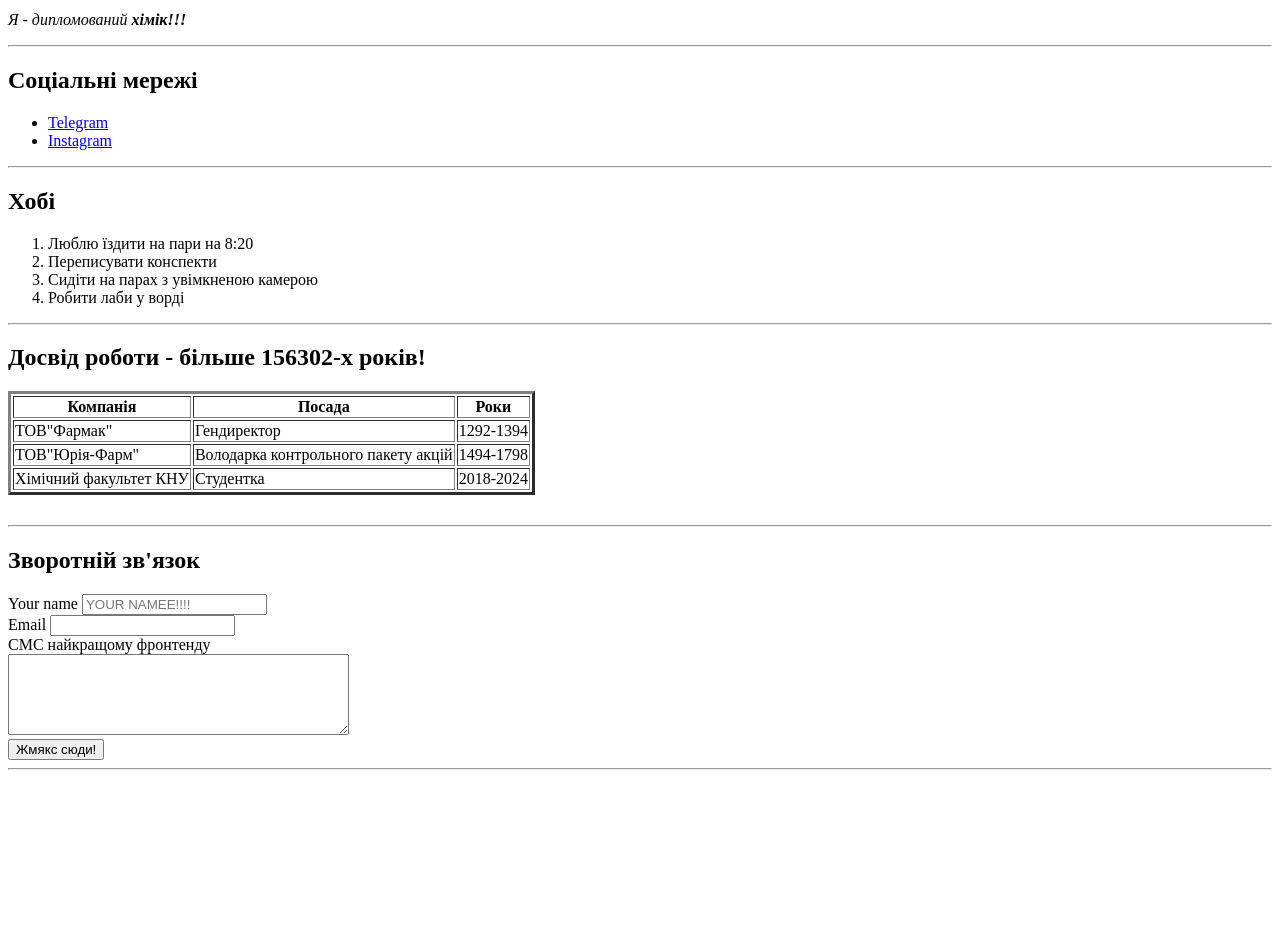
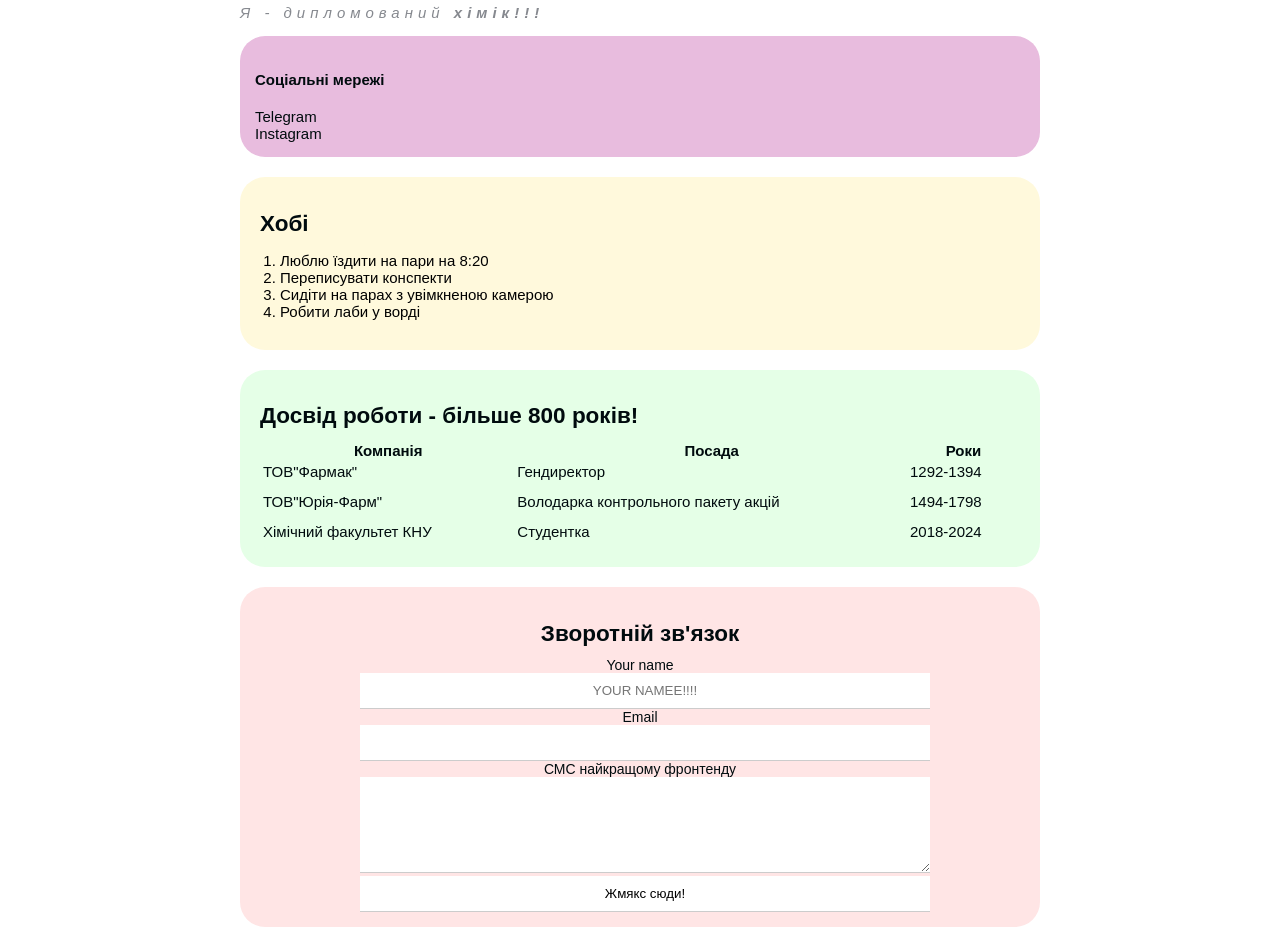
Before and after one commit to le0n04ka/cv, a plain HTML site: page index.html in a window 1280 px wide. Shown: the part 331-1278 px from the top of the page. Before the commit the page ends 1109 px from the top, so only its background shows below. Drawn offline with Linux system fonts and the light colour scheme.

Commit message:
Add files via upload

```diff
--- a/index.html
+++ b/index.html
@@ -5,50 +5,51 @@
     <meta http-equiv="X-UA-Compatible" content="IE=edge" />
     <meta name="viewport" content="width=device-width, initial-scale=1.0" />
     <title>Natalie CV</title>
+    <link rel="stylesheet" href="style.css" />
   </head>
   <body>
+    <div class="container">
+      <div class="info">
         <img
           src="https://vstup.chem.knu.ua/sites/default/files/slide97.jpg"
           alt="666"
-      width="450"
-      height="250"
+          class="photo"
         />
         <h1>Наталія Мірошник</h1>
-    <em>
-      <p>Я - дипломований <strong>хімік!!!</strong></p></em
-    >
 
-    <hr />
-    <h2>Соціальні мережі</h2>
-    <ul type="disc">
-      <li>
+        <p>Я - дипломований <strong>хімік!!!</strong></p>
+      </div>
+      <div class="social">
+        <h4>Соціальні мережі</h4>
+
         <a
           href="https://www.pm-international.com/uk/uk/?TP=40577176&gclid=Cj0KCQjwy5maBhDdARIsAMxrkw3-xG_hYFbNPWAWcGsuEbvQQkvVwhv8LYJ0Ui2sS-F4VEPIyDOrHW0aAso0EALw_wcB"
           target="_blank"
         >
           Telegram</a
         >
-      </li>
-      <li>
+        <br />
         <a
           href="https://www.pmebusiness.com/?action=product&p_id=55223&cid=220&TP=304552&lang=ru"
           target="_blank"
         >
           Instagram</a
         >
-      </li>
-    </ul>
-    <hr />
+      </div>
+
+      <div class="card bg-yellow">
         <h2>Хобі</h2>
-    <ol>
+        <ol class="list">
           <li>Люблю їздити на пари на 8:20</li>
           <li>Переписувати конспекти</li>
           <li>Сидіти на парах з увімкненою камерою</li>
           <li>Робити лаби у ворді</li>
         </ol>
-    <hr />
-    <h2>Досвід роботи - більше 156302-х років!</h2>
-    <table border="3" align="left">
+      </div>
+
+      <div class="card bg-green">
+        <h2>Досвід роботи - більше 800 років!</h2>
+        <table class="table">
           <tr>
             <th>Компанія</th>
             <th>Посада</th>
@@ -71,31 +72,34 @@
             <td>2018-2024</td>
           </tr>
         </table>
-    <br />
-    <br />
-    <br />
-    <br />
-    <br />
-    <br />
-    <br />
-    <hr />
+      </div>
+      <div class="contact">
+        <div class="card bg-purple">
           <h2>Зворотній зв'язок</h2>
           <form action="/">
-      <label for="name"> Your name</label>
+            <div class="form-group"> <label for="name"> Your name</label>
+
             <input type="text" id="name" placeholder="YOUR NAMEE!!!!" />
-    </form>
+          </form></div>
+           <div class="form-group">
               <form>
               <label for="email">Email</label>
               <input type="email" id="email" />
           </form>
+                </div>
+          <div class="form-group">
              <form>
             <label for="text">СМС найкращому фронтенду</label>
-      <br />
+
             <textarea name="text" id="" cols="40" rows="5"></textarea>
-      <br />
-      <input type="submit" value="Жмякс сюди!" />
-      <br />
-      <hr />
+            <div> <input class="btn" type="submit" value="Жмякс сюди!" />
+            </div>
+
+          </div>
+
           </form>
+        </div>
+      </div>
+    </div>
   </body>
 </html>
--- a/style.css
+++ b/style.css
@@ -0,0 +1,117 @@
+body {
+  color: #000b0e;
+  font-size: 15px;
+  font-weight: normal;
+  font-family: "PT Sans Narrow", sans-serif;
+}
+.photo {
+  width: 400px;
+  height: 250px;
+  border-radius: 70px;
+  background-color: #000b0e;
+  box-shadow: 4px 4px 14px rgba(0, 0, 0, 30);
+}
+.info p {
+  color: #86898f;
+  font-style: italic;
+
+  letter-spacing: 5px;
+}
+.social {
+  background: rgb(232, 188, 222);
+  padding: 15px;
+  margin-bottom: 20px;
+  border-radius: 25px;
+}
+.container {
+  max-width: 800px;
+  margin: auto;
+}
+a {
+  color: #000b0e;
+  text-decoration: none;
+}
+a:hover {
+  text-decoration: underline;
+}
+a:visited {
+  color: black;
+}
+.card {
+  padding: 15px 20px;
+  margin-bottom: 20px;
+  border-radius: 25px;
+}
+.bg-yellow {
+  background: #fff9dc;
+}
+.bg-green {
+  background: #e5ffe7;
+}
+.bg-purple {
+  background: #ffe5e5;
+}
+.card h2 {
+  margin-bottom: 10px;
+}
+.list {
+  padding: 0 20px;
+}
+.list li {
+  color: rgb(0, 0, 0);
+}
+.table {
+  width: 100%;
+}
+.table td {
+  padding-bottom: 10px;
+}
+/*.table td:nth-child(2),
+.table td:nth-child(3) {
+  color: gray;
+}
+.table tr:nth-child(odd) {
+  background: #ecdfd7dc;
+}*/
+.contact h2 {
+  text-align: center;
+}
+.form-group label {
+  display: block;
+  font-size: 14px;
+  text-align: center;
+}
+.form-group input {
+  text-align: center;
+  margin-left: 100px;
+  width: 75%;
+  box-sizing: border-box;
+  border: none;
+  border-bottom: 1px solid #ccc;
+  color: #000000;
+  padding: 10px 0 10px;
+  font-family: inherit;
+}
+.form-group textarea {
+  text-align: center;
+
+  margin-left: 100px;
+  width: 75%;
+  box-sizing: border-box;
+  border: none;
+  border-bottom: 1px solid #ccc;
+  color: #000000;
+  padding: 10px 0 10px;
+  font-family: inherit;
+}
+.btn {
+  background: rgb(255, 255, 255);
+  padding: 15px 20px;
+  font-family: inherit;
+  border: none;
+  color: rgb(221, 41, 41);
+  cursor: pointer;
+}
+.btn:hover {
+  opacity: 0.9;
+}
```
Lines whose indentation alone changed are shown as unchanged.
